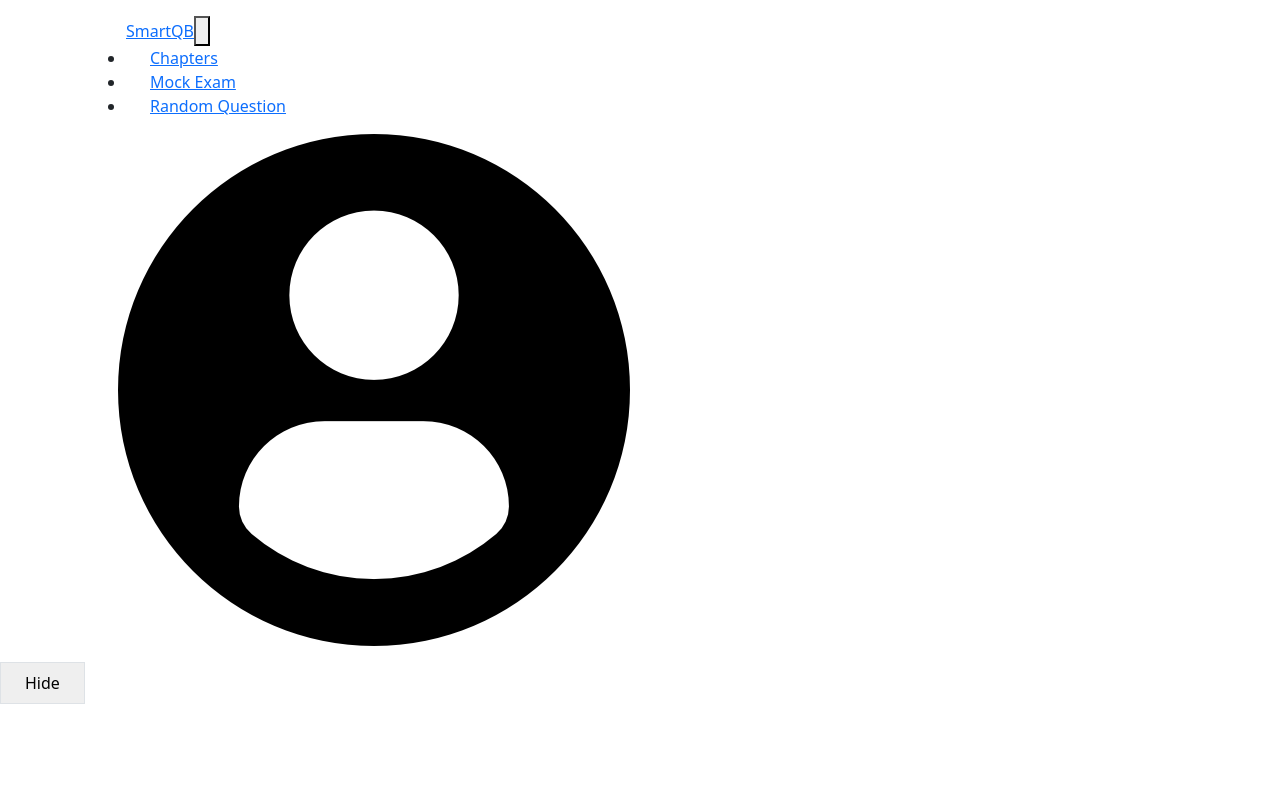
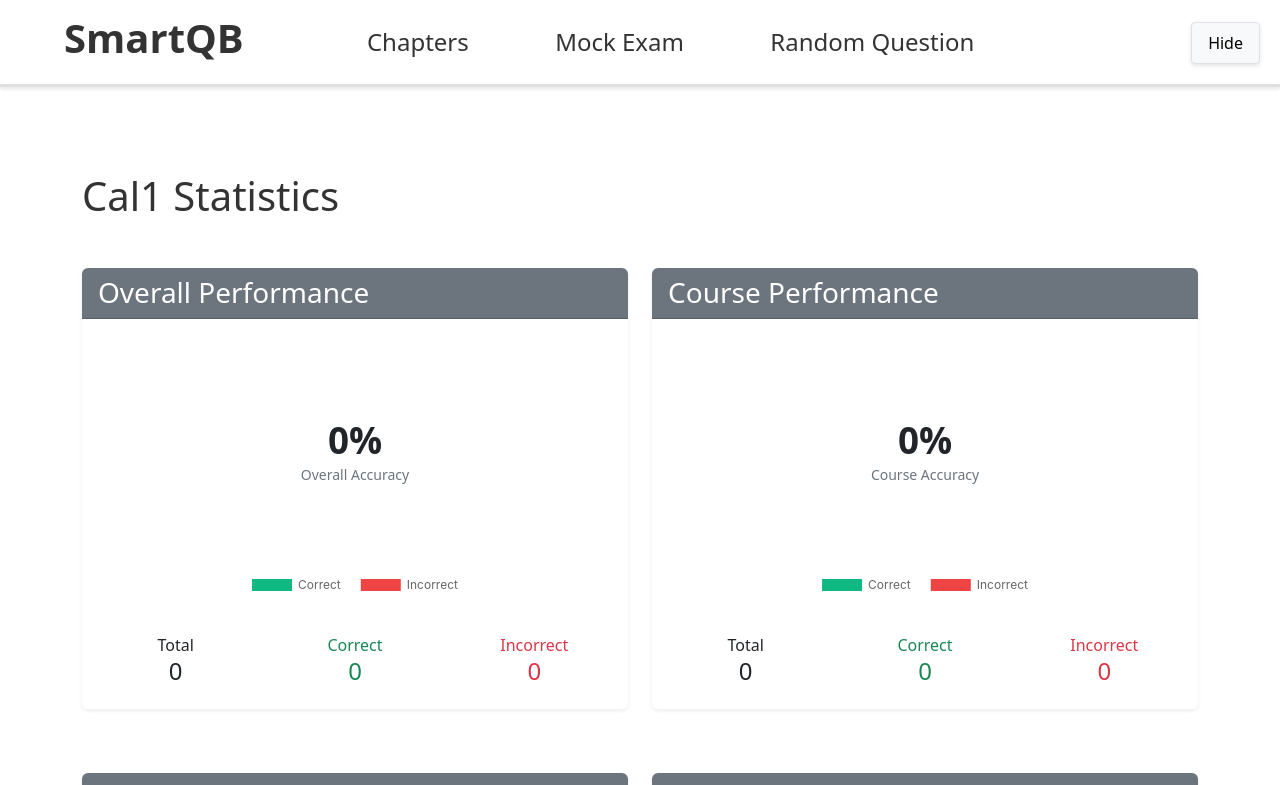
Before and after one commit to ZijiHu321/SmartQuestionBank, a Next.js app: page /profile/statistics/calculus1 in a window 1280 px wide. Shown: the top 785 px of the page. Built offline with nearby package versions, Linux system fonts and the light colour scheme.

Commit message:
fix the Nav Bar

```diff
--- a/app/component/NavBar.tsx
+++ b/app/component/NavBar.tsx
@@ -1,128 +1,199 @@
 'use client';
-
-import React, { useState } from 'react';
+import React, { useState, useEffect } from 'react';
 import Link from 'next/link';
 import { usePathname } from 'next/navigation';
 
 function NavBar() {
   const pathname = usePathname();
   const [isNavHidden, setIsNavHidden] = useState(false);
+  const [isMenuOpen, setIsMenuOpen] = useState(false);
 
-  const toggleNav = () => {
-    setIsNavHidden(!isNavHidden);
+  const toggleNav = () => setIsNavHidden(!isNavHidden);
+  const toggleMenu = () => setIsMenuOpen(!isMenuOpen);
+
+  // Close mobile menu when resizing to desktop
+  useEffect(() => {
+    const handleResize = () => {
+      if (window.innerWidth >= 992) setIsMenuOpen(false);
     };
+    window.addEventListener('resize', handleResize);
+    return () => window.removeEventListener('resize', handleResize);
+  }, []);
 
   return (
     <>
-      <nav
-        className={`fixed top-0 w-full z-50 bg-white shadow-md transition-transform duration-300 ${
-          isNavHidden ? '-translate-y-full' : 'translate-y-0'
-        }`}
+      <nav style={{
+        borderBottom: '3px solid #e0e0e0',
+        transform: isNavHidden ? 'translateY(-100%)' : 'translateY(0)',
+        transition: 'transform 0.3s ease-in-out',
+        position: 'fixed',
+        width: '100%',
+        top: 0,
+        zIndex: 1000,
+        backgroundColor: 'white',
+        boxShadow: '0 2px 4px rgba(0,0,0,0.1)'
+      }}>
+        <div style={{
+          display: 'flex',
+          justifyContent: 'space-between',
+          alignItems: 'center',
+          padding: '0 2rem',
+          width: '100%',
+          maxWidth: '100%',
+          margin: '0 auto'
+        }}>
+          {/* Brand */}
+          <div style={{
+            color: '#333',
+            fontSize: '2.5rem',
+            fontWeight: '700',
+            margin: '0.5rem 0 0.5rem 2rem',
+            marginBottom: '1rem'
+          }}>SmartQB</div>
+
+          {/* Mobile Menu Button */}
+          <button
+            onClick={toggleMenu}
+            style={{
+              display: 'none',
+              background: 'transparent',
+              border: '1px solid #ddd',
+              borderRadius: '4px',
+              padding: '0.5rem'
+            }}
+            className="mobile-menu-button"
           >
-        <div className="container mx-auto px-4 py-3 flex items-center justify-between">
-          {/* Brand/Logo */}
-          <a
-            className="text-2xl font-bold text-gray-800"
-            style={{ marginLeft: '2rem' }}
-          >
-            SmartQB
-          </a>
-
-          {/* Mobile Toggle Button */}
-          <button
-            className="lg:hidden text-gray-800 focus:outline-none"
-            onClick={toggleNav}
-            aria-label="Toggle navigation"
-          >
-            <svg
-              className="w-6 h-6"
-              fill="none"
-              stroke="currentColor"
-              viewBox="0 0 24 24"
-              xmlns="http://www.w3.org/2000/svg"
-            >
-              <path
-                strokeLinecap="round"
-                strokeLinejoin="round"
-                strokeWidth="2"
-                d="M4 6h16M4 12h16m-7 6h7"
-              ></path>
+            <svg width="24" height="24" viewBox="0 0 24 24">
+              <path fill="currentColor" d="M3 18h18v-2H3v2zm0-5h18v-2H3v2zm0-7v2h18V6H3z"/>
             </svg>
           </button>
 
           {/* Navigation Links */}
-          <div
-            className={`lg:flex lg:items-center lg:space-x-6 ${
-              isNavHidden ? 'hidden' : ''
-            }`}
+          <div className={`menu-container ${isMenuOpen ? 'open' : ''}`}>
+            <ul style={{
+              display: 'flex',
+              listStyle: 'none',
+              margin: 0,
+              padding: 0,
+              alignItems: 'center',
+              marginLeft: '5rem'
+            }}>
+              {['/unit', '/mockexam', '/link'].map((path) => (
+                <li key={path} style={{ margin: '0 1.5rem' }}>
+                  <Link
+                    href={path}
+                    style={{
+                      fontSize: '1.5rem',
+                      color: pathname === path ? '#000' : '#333',
+                      transition: 'all 0.3s ease',
+                      padding: '0.8rem 1.2rem',
+                      borderRadius: '4px',
+                      position: 'relative',
+                      textDecoration: 'none',
+                      whiteSpace: 'nowrap',
+                      backgroundColor: pathname === path ? 'rgba(0,0,0,0.1)' : 'transparent'
+                    }}
+                    onMouseEnter={(e) => e.currentTarget.style.backgroundColor = 'rgba(0,0,0,0.08)'}
+                    onMouseLeave={(e) => e.currentTarget.style.backgroundColor = pathname === path ? 'rgba(0,0,0,0.1)' : 'transparent'}
                   >
-            <ul className="flex flex-col lg:flex-row lg:space-x-6">
-              <li>
-                <Link
-                  href="/unit"
-                  className={`block px-4 py-2 text-lg ${
-                    pathname === '/unit'
-                      ? 'text-black font-semibold'
-                      : 'text-gray-600 hover:text-black'
-                  }`}
-                >
-                  Chapters
+                    {path === '/unit' && 'Chapters'}
+                    {path === '/mockexam' && 'Mock Exam'}
+                    {path === '/link' && 'Random Question'}
                   </Link>
                 </li>
-              <li>
-                <Link
-                  href="/mockexam"
-                  className={`block px-4 py-2 text-lg ${
-                    pathname === '/mockexam'
-                      ? 'text-black font-semibold'
-                      : 'text-gray-600 hover:text-black'
-                  }`}
-                >
-                  Mock Exam
-                </Link>
-              </li>
-              <li>
-                <Link
-                  href="/link"
-                  className={`block px-4 py-2 text-lg ${
-                    pathname === '/link'
-                      ? 'text-black font-semibold'
-                      : 'text-gray-600 hover:text-black'
-                  }`}
-                >
-                  Random Question
-                </Link>
-              </li>
-            </ul>
+              ))}
 
               {/* Profile Link */}
+              <li style={{ marginLeft: '30rem', marginTop: '0.3rem' }}>
                 <Link
                   href="/profile"
-              className={`block px-4 py-2 text-lg flex items-center ${
-                pathname === '/profile'
-                  ? 'text-black font-semibold'
-                  : 'text-gray-600 hover:text-black'
-              }`}
+                  style={{
+                    display: 'flex',
+                    alignItems: 'center',
+                    padding: '0.5rem 1rem',
+                    transition: 'all 0.3s ease',
+                    textDecoration: 'none'
+                  }}
                 >
                   <img
                     src="/profile-user.png"
                     alt="Profile"
-                className={`w-10 h-10 rounded-full border-2 ${
-                  pathname === '/profile'
-                    ? 'border-black'
-                    : 'border-transparent'
-                }`}
+                    style={{
+                      width: '40px',
+                      height: '40px',
+                      borderRadius: '50%',
+                      objectFit: 'cover',
+                      border: pathname === '/profile' ? '2px solid #000' : '2px solid transparent'
+                    }}
                   />
                 </Link>
+              </li>
+            </ul>
           </div>
         </div>
+
+        <style jsx>{`
+          .mobile-menu-button {
+            display: none;
+          }
+
+          .menu-container {
+            flex-grow: 1;
+          }
+
+          @media (max-width: 991px) {
+            .mobile-menu-button {
+              display: block;
+            }
+
+            .menu-container {
+              display: none;
+              position: absolute;
+              top: 100%;
+              left: 0;
+              right: 0;
+              background: white;
+              box-shadow: 0 2px 4px rgba(0,0,0,0.1);
+              padding: 1rem;
+            }
+
+            .menu-container.open {
+              display: block;
+            }
+
+            .menu-container ul {
+              flex-direction: column;
+              align-items: flex-start;
+            }
+
+            .menu-container li {
+              margin: 0.5rem 0 !important;
+            }
+
+            .menu-container li:last-child {
+              margin-left: 0 !important;
+              margin-top: 1rem;
+            }
+          }
+        `}</style>
       </nav>
 
       {/* Toggle Button */}
       <button
         onClick={toggleNav}
-        className="fixed top-4 right-4 z-50 bg-gray-100 border border-gray-300 rounded-md px-4 py-2 shadow-md text-gray-800 hover:bg-gray-200 transition-all"
-        aria-label={isNavHidden ? 'Show navigation' : 'Hide navigation'}
+        style={{
+          position: 'fixed',
+          top: isNavHidden ? '0' : '22px',
+          right: '20px',
+          zIndex: 1001,
+          padding: '8px 16px',
+          backgroundColor: '#f8f9fa',
+          border: '1px solid #dee2e6',
+          borderRadius: '4px',
+          cursor: 'pointer',
+          transition: 'all 0.3s ease-in-out',
+          boxShadow: '0 2px 4px rgba(0,0,0,0.1)'
+        }}
       >
         {isNavHidden ? 'Show' : 'Hide'}
       </button>
```
Lines whose indentation alone changed are shown as unchanged.
